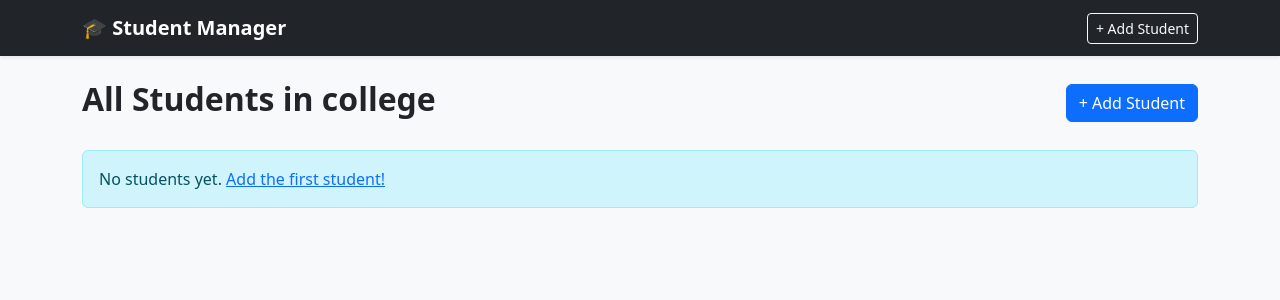
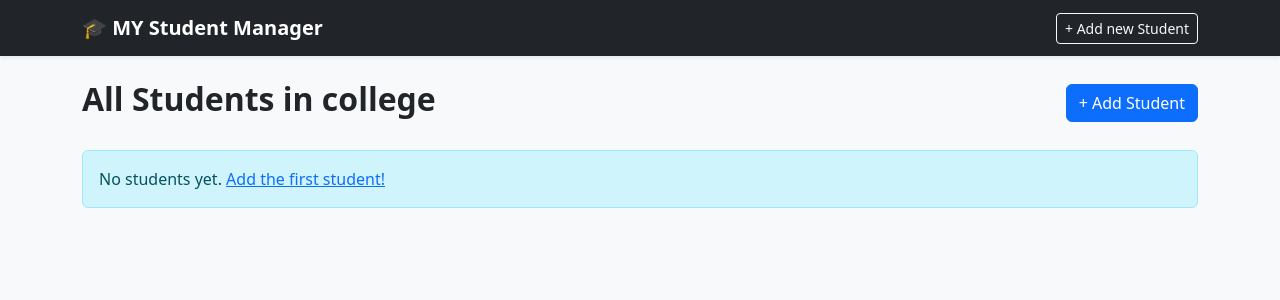
Before and after one commit to sanskrutii9/flask-student-crude, a Flask app: page / in a window 1280 px wide. Shown: the top 300 px of the page. Run offline with Flask 3, Linux system fonts and the light colour scheme.

Commit message:
change in student manager heading

```diff
--- a/templates/base.html
+++ b/templates/base.html
@@ -3,15 +3,15 @@
 <head>
     <meta charset="UTF-8">
     <meta name="viewport" content="width=device-width, initial-scale=1.0">
-    <title>{% block title %}My Student Manager{% endblock %}</title>
+    <title>{% block title %}My Student Manager of college{% endblock %}</title>
     <link href="https://cdn.jsdelivr.net/npm/bootstrap@5.3.0/dist/css/bootstrap.min.css" rel="stylesheet">
 </head>
 <body class="bg-light">
 
     <nav class="navbar navbar-expand-lg navbar-dark bg-dark shadow-sm">
         <div class="container">
-            <a class="navbar-brand fw-bold" href="/">🎓 Student Manager</a>
-            <a href="/add" class="btn btn-outline-light btn-sm">+ Add Student</a>
+            <a class="navbar-brand fw-bold" href="/">🎓 MY Student Manager</a>
+            <a href="/add" class="btn btn-outline-light btn-sm">+ Add new Student</a>
         </div>
     </nav>
 
```
